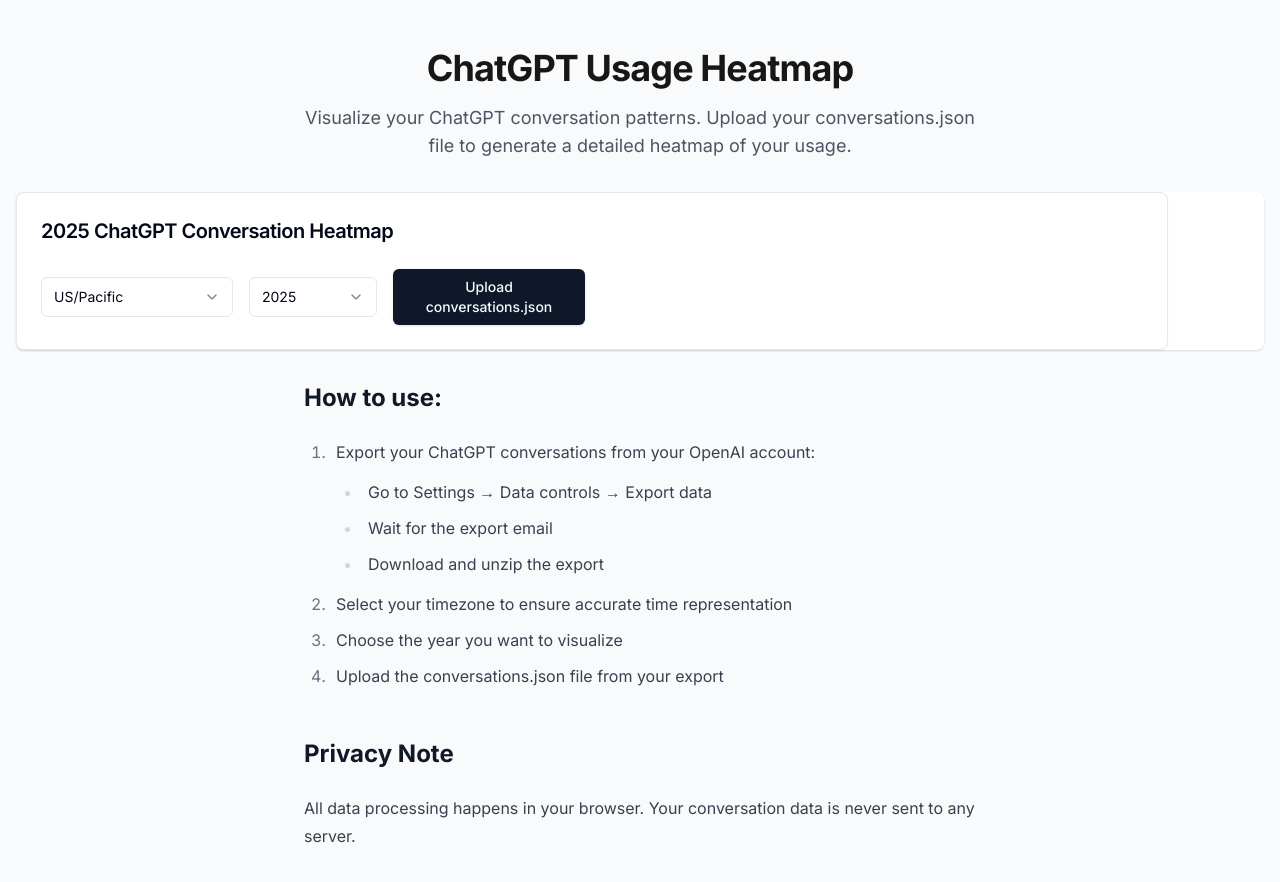
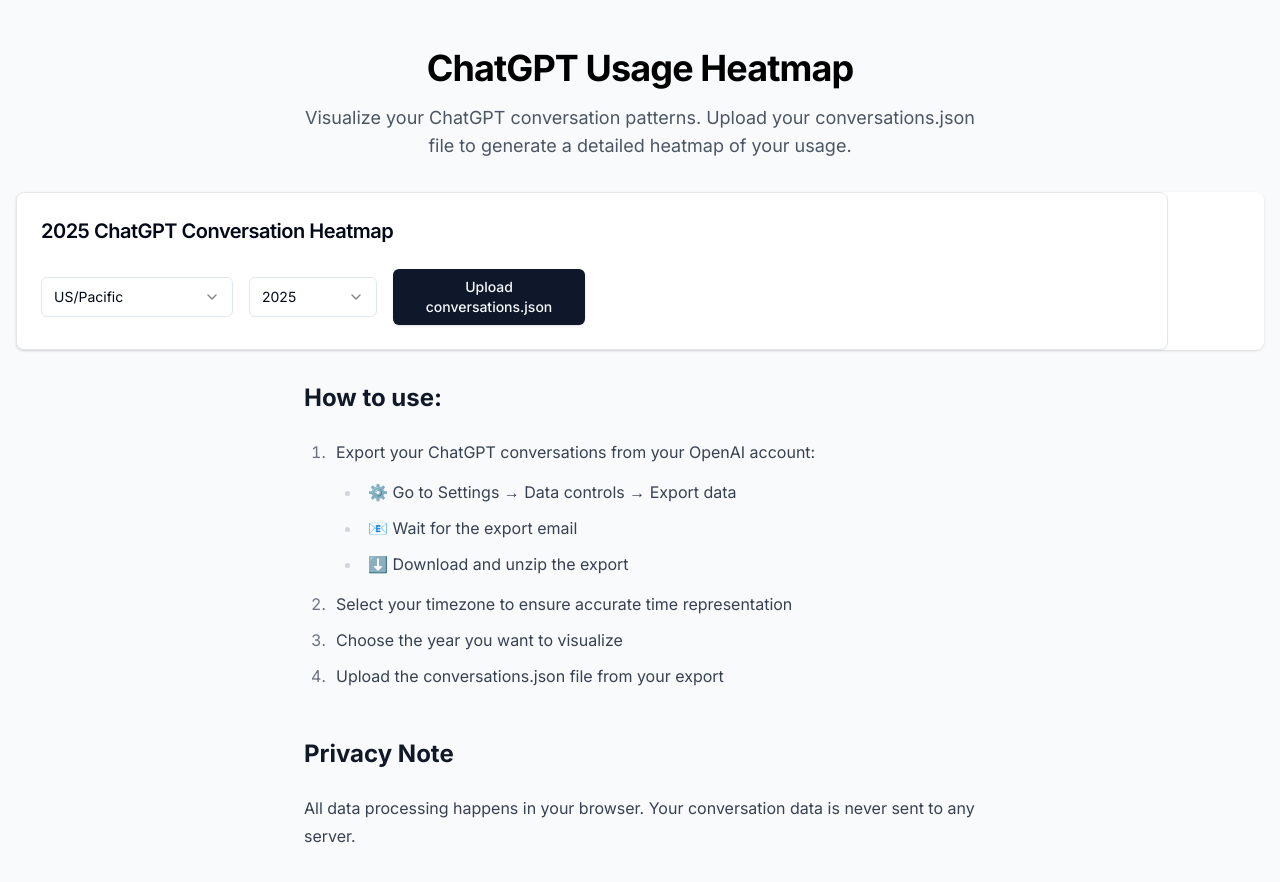
Before and after one commit to Virtuoso633/ChatGpt_Heatmap_Generator, a Next.js app: page / in a window 1280 px wide. Shown: the top 882 px of the page. Built offline with nearby package versions, Linux system fonts and the light colour scheme.

Commit message:
Heading color changed from light to dark

```diff
--- a/app/globals.css
+++ b/app/globals.css
@@ -38,13 +38,13 @@
 
 :root {
   --background: #ffffff;
-  --foreground: #171717;
+  --foreground: #111111;
 }
 
 @media (prefers-color-scheme: dark) {
   :root {
     --background: #0a0a0a;
-    --foreground: #ededed;
+    --foreground: #ffffff;
   }
 }
 
--- a/app/layout.tsx
+++ b/app/layout.tsx
@@ -32,6 +32,8 @@
 //     </html>
 //   );
 // }
+
+
 import './globals.css'
 import type { Metadata } from 'next'
 import { Inter } from 'next/font/google'
--- a/app/page.tsx
+++ b/app/page.tsx
@@ -106,7 +106,7 @@ export default function Home() {
   return (
     <div className="max-w-7xl mx-auto space-y-8">
       <div className="text-center space-y-4">
-        <h1 className="text-4xl font-bold tracking-tight">ChatGPT Usage Heatmap</h1>
+        <h1 className="text-4xl font-bold tracking-tight text-black">ChatGPT Usage Heatmap</h1>
         <p className="text-lg text-gray-600 max-w-2xl mx-auto">
           Visualize your ChatGPT conversation patterns. Upload your conversations.json file to generate a detailed heatmap of your usage.
         </p>
@@ -121,9 +121,9 @@ export default function Home() {
         <ol>
           <li>Export your ChatGPT conversations from your OpenAI account:
             <ul>
-              <li>Go to Settings → Data controls → Export data</li>
-              <li>Wait for the export email</li>
-              <li>Download and unzip the export</li>
+              <li><span role="img" aria-label="settings">⚙️</span> Go to Settings → Data controls → Export data</li>
+              <li><span role="img" aria-label="email">📧</span> Wait for the export email</li>
+              <li><span role="img" aria-label="download">⬇️</span> Download and unzip the export</li>
             </ul>
           </li>
           <li>Select your timezone to ensure accurate time representation</li>
```
